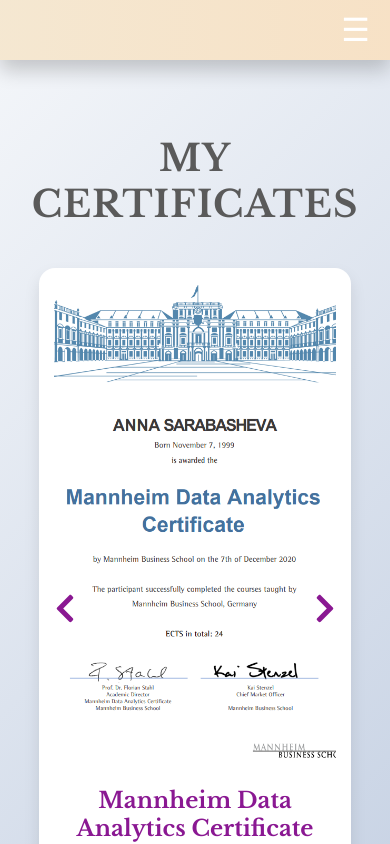
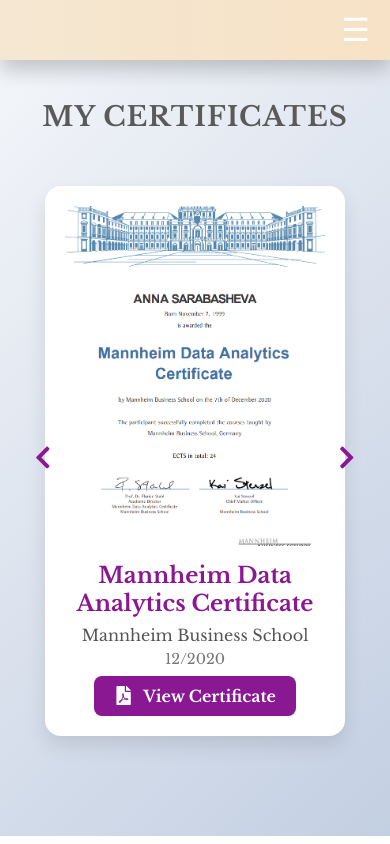
Before and after one commit to annasarabasheva/My-Personal-Portfolio, a React (Vite) app in the folder my-portfolio/: page /certificates in a window 390 px wide. Shown: the top 844 px of the page. Built offline with nearby package versions, Linux system fonts and the light colour scheme.

Commit message:
Add responsiveness to Contact and Certificates pages

```diff
--- a/my-portfolio/src/components/certificates/Certificates.css
+++ b/my-portfolio/src/components/certificates/Certificates.css
@@ -1,58 +1,61 @@
 .certificates-section {
-  padding: 80px 0;
+  padding: 100px 20px;
   background: linear-gradient(135deg, #f5f7fa, #c3cfe2);
   display: flex;
   flex-direction: column;
   align-items: center;
-  gap: 40px;
+  gap: 50px;
   text-align: center;
   position: relative;
+  overflow: hidden;
 }
+
 .certificates-section h2 {
-  font-size: 2.3rem;
-  font-weight: bold;
+  font-size: 2.6rem;
+  font-weight: 700;
   color: #5a5a5a;
   text-transform: uppercase;
   letter-spacing: 1px;
-  margin-bottom: 1px;
-  margin-top: 1.5em;
+  margin-bottom: 20px;
 }
+
 .carousel-container {
   display: flex;
   align-items: center;
   gap: 20px;
-  width: 80%;
-  max-width: 900px;
+  width: 100%;
+  max-width: 1000px;
   justify-content: center;
-  margin: 0 auto;
   position: relative;
 }
 
 .certificate-card {
-  width: 410px;
-  height: 690px;
-  background: #fff;
-  box-shadow: 0px 8px 16px rgba(0, 0, 0, 0.1);
+  width: 420px;
+  height: 650px;
+  background: #ffffff;
+  box-shadow: 0px 10px 20px rgba(0, 0, 0, 0.1);
   border-radius: 16px;
-  padding: 15px;
+  padding: 20px;
   display: flex;
   flex-direction: column;
   align-items: center;
   justify-content: space-between;
   transition: transform 0.5s ease, opacity 0.5s ease;
+  overflow: hidden;
+  position: relative;
 }
 
 .arrow {
   background: none;
-  color: #8a1892;
   border: none;
   cursor: pointer;
   font-size: 2rem;
-  transition: color 0.3s, transform 0.3s;
+  color: #8a1892;
   position: absolute;
   top: 50%;
   transform: translateY(-50%);
   z-index: 10;
+  transition: color 0.3s, transform 0.3s;
 }
 
 .arrow:hover {
@@ -70,23 +73,32 @@
 
 .certificate-card .certificate-preview {
   width: 100%;
-  height: 600px;
+  height: 500px;
   background-color: #ececec;
   border-radius: 12px;
   overflow: hidden;
   margin-bottom: 15px;
+  display: flex;
+  justify-content: center;
+  align-items: center;
 }
 
 .certificate-card .certificate-preview img {
   width: 100%;
   height: 100%;
   object-fit: cover;
+  transition: transform 0.3s;
+}
+
+.certificate-card .certificate-preview:hover img {
+  transform: scale(1.05);
 }
 
 .certificate-card h3 {
   font-size: 1.4rem;
   color: #8a1892;
-  margin-bottom: 10px;
+  margin-bottom: 8px;
+  font-weight: 600;
 }
 
 .certificate-card p {
@@ -110,14 +122,37 @@
   align-items: center;
   gap: 10px;
   font-weight: bold;
-  transition: background-color 0.3s;
-  margin-top: 0.5em;
+  transition: background-color 0.3s, transform 0.3s;
 }
 
 .view-btn:hover {
   background-color: #6c126e;
+  transform: scale(1.05);
 }
 
 .view-btn .pdf-icon {
   font-size: 1.2rem;
 }
+
+@media (max-width: 768px) {
+  .certificate-card {
+    width: 300px;
+    height: 550px;
+  }
+
+  .carousel-container {
+    gap: 10px;
+  }
+
+  .arrow {
+    font-size: 1.6rem;
+  }
+  .view-btn {
+    margin-top: 0.5em;
+  }
+  .certificates-section h2 {
+    font-size: 1.7rem;
+    margin-bottom: 0.1em;
+  }
+
+}
--- a/my-portfolio/src/components/contact/Contact.css
+++ b/my-portfolio/src/components/contact/Contact.css
@@ -1,5 +1,5 @@
 .contact-section {
-    padding: 80px 0;
+  padding: 80px 20px;
   background: linear-gradient(135deg, #e8ddd1, #d5a85a);
   color: #fff;
   text-align: center;
@@ -26,6 +26,7 @@
   gap: 40px;
   justify-content: center;
   max-width: 1200px;
+  width: 100%;
 }
 
 .contact-card {
@@ -45,6 +46,7 @@
   color: #fff;
 }
 
+/* Hover effect */
 .contact-card:hover {
   transform: scale(1.05);
   box-shadow: 0 12px 24px rgba(0, 0, 0, 0.2);
@@ -68,6 +70,7 @@
   opacity: 0.9;
 }
 
+/* Keyframe animations */
 @keyframes fadeIn {
   from {
     opacity: 0;
@@ -87,3 +90,56 @@
     transform: translateY(-8px);
   }
 }
+
+/* Responsive Design */
+
+@media (max-width: 1024px) {
+  .contact-grid {
+    gap: 30px;
+  }
+
+  .contact-card {
+    width: 220px;
+    padding: 20px;
+  }
+
+  .contact-section h2 {
+    font-size: 2.2rem;
+  }
+
+  .contact-info h3 {
+    font-size: 1.2rem;
+  }
+
+  .contact-info p {
+    font-size: 0.9rem;
+  }
+}
+
+@media (max-width: 768px) {
+  .contact-section {
+    padding: 60px 20px;
+  }
+
+  .contact-grid {
+    gap: 40px;
+  }
+
+  .contact-card {
+    width: 220px;
+    padding: 15px;
+  }
+
+  .contact-section h2 {
+    font-size: 2rem;
+    margin-bottom: 5px;
+  }
+
+  .contact-info h3 {
+    font-size: 1.1rem;
+  }
+
+  .contact-info p {
+    font-size: 0.85rem;
+  }
+}
```
Lines whose indentation alone changed are shown as unchanged.
